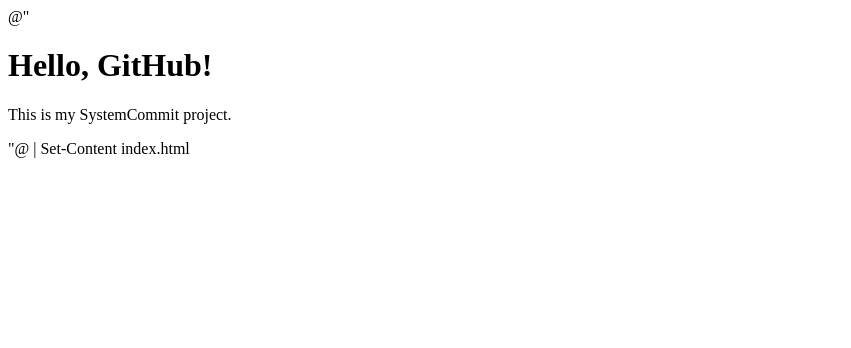
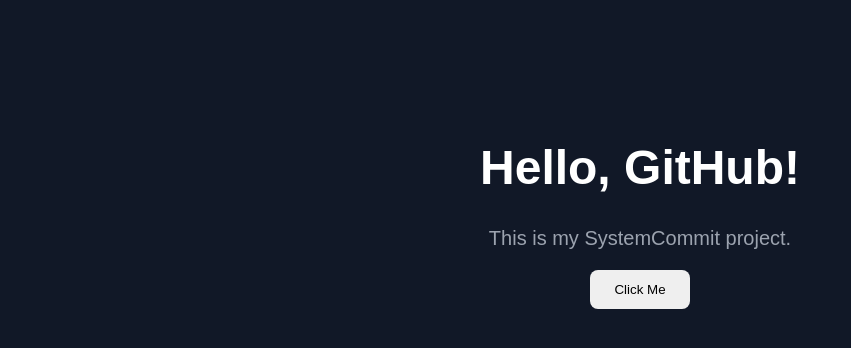
Before and after one commit to jocieneruthcinco-tech/SystemCommit, a plain HTML site: page index.html in a window 1280 px wide. Shown: the whole page, without its empty margins (0-851 px from the left). Drawn offline with Linux system fonts and the light colour scheme.

Commit message:
Connect CSS and JavaScript

```diff
--- a/index.html
+++ b/index.html
@@ -1,12 +1,14 @@
-@"
 <!DOCTYPE html>
 <html>
 <head>
     <title>System Commit</title>
+    <link rel="stylesheet" href="style.css">
 </head>
 <body>
     <h1>Hello, GitHub!</h1>
     <p>This is my SystemCommit project.</p>
+    <button onclick="showMessage()">Click Me</button>
+
+    <script src="script.js"></script>
 </body>
 </html>
-"@ | Set-Content index.html
```
